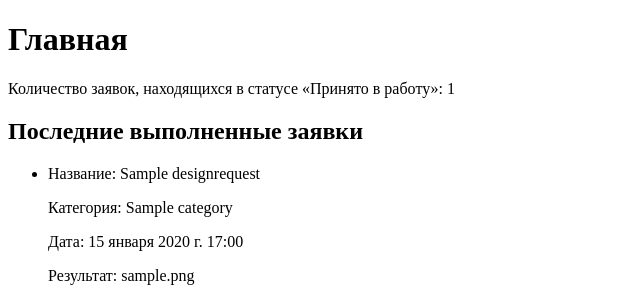
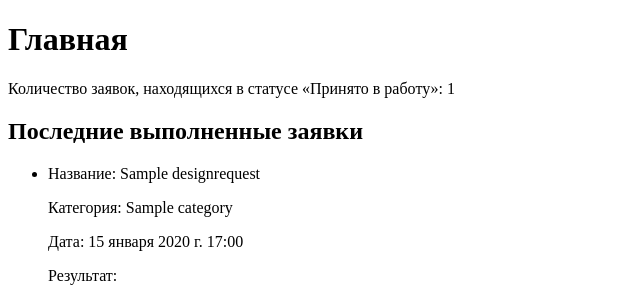
Before and after one commit to asikrr/task2, a Django app: template designapp/templates/index.html in a window 1280 px wide. Shown: the part 26-327 px from the top of the page, without its empty margins (0-640 px from the left). Run offline with Django 5.2, Linux system fonts and the light colour scheme; tables that the repository leaves empty hold one stand-in row (values such as "Sample post"); the template is opened without the code that fills it: values that come from a table or form of the project are taken from there, most other values are stand-ins (such as "Sample title", 1, 10 or a date in 2020); grey boxes marked "Sample" are stand-in pictures.

Commit message:
extra information deleted

```diff
--- a/designapp/templates/index.html
+++ b/designapp/templates/index.html
@@ -16,7 +16,6 @@
             <p>Название: {{ designrequest.title }}</p>
             <p>Категория: {{ designrequest.category }}</p>
             <p>Дата: {{ designrequest.date }}</p>
-            <p>Результат: {{ designrequest.result_image }}</p>
             <div>
                 <p>Результат:</p>
                 <img src="{{ designrequest.result_image.url }}" alt="Результат" width="500px">
```
